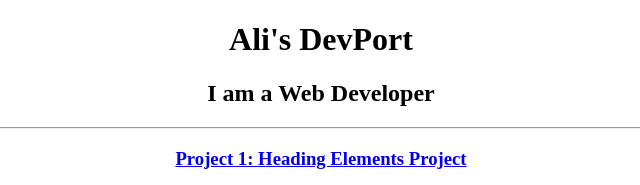
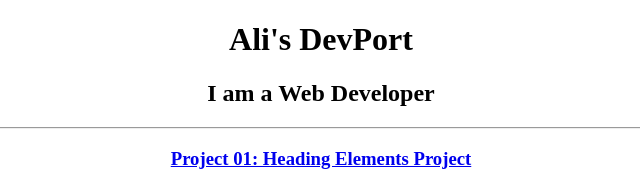
Before and after one commit to shah541-g/html-portfolio, a plain HTML site: page index.html in a window 1280 px wide. Shown: the top 185 px of the page, 319-959 px from the left. Drawn offline with Linux system fonts and the light colour scheme.

Commit message:
changed heading from Project 1 to Project 01

```diff
--- a/index.html
+++ b/index.html
@@ -18,7 +18,7 @@
     <h2>I am a Web Developer</h2>
     <hr>
 
-    <a href="./public/2.1 Heading Element/index.html" target="_blank"><h3>Project 1: Heading Elements Project</h3></a>
+    <a href="./public/2.1 Heading Element/index.html" target="_blank"><h3>Project 01: Heading Elements Project</h3></a>
     <img src="./assets/images/2.1 Heading Element.png" alt="Screenshot of all heading tags" >
 
     <br>
```
